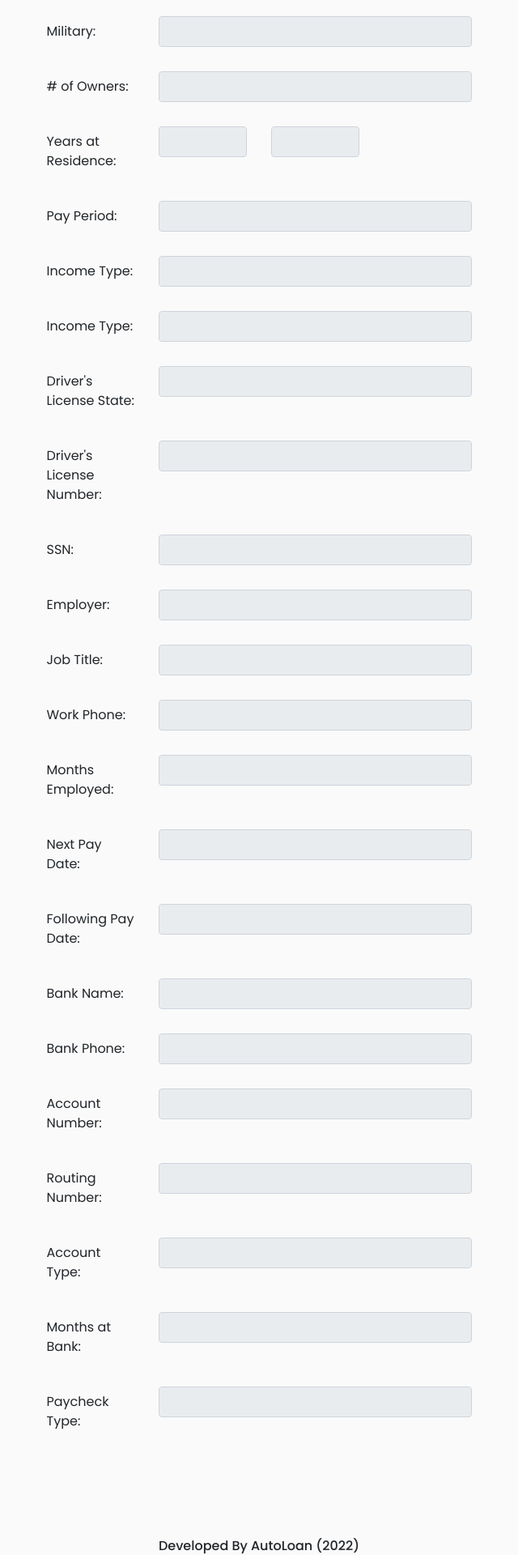
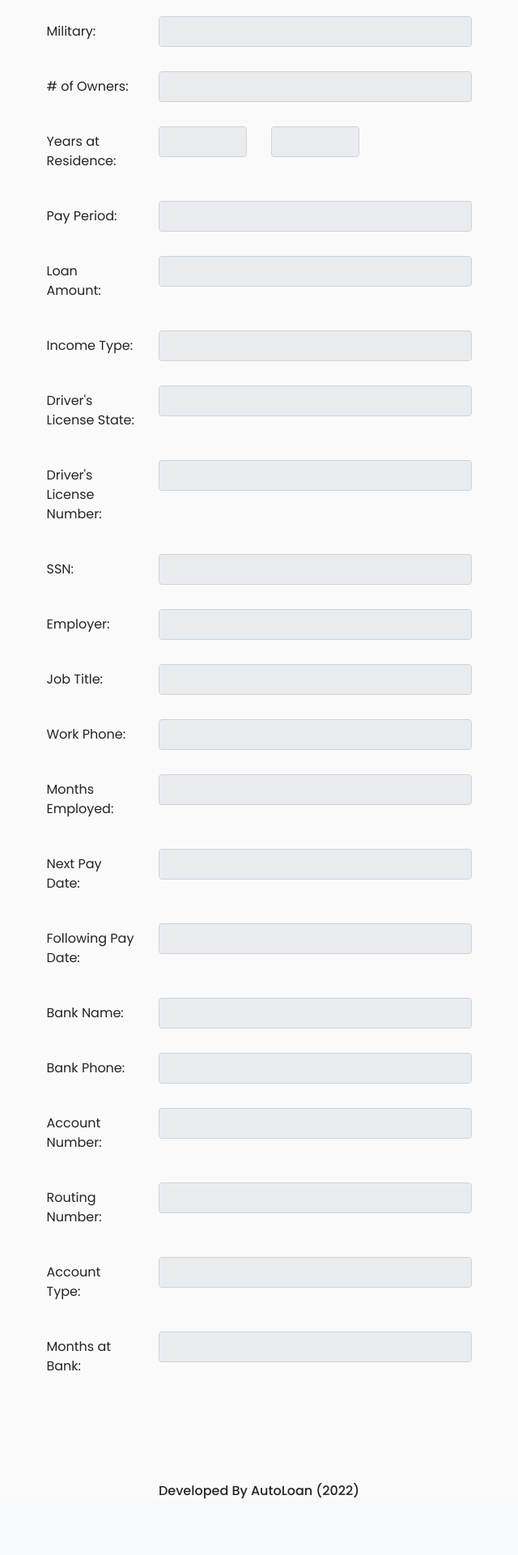
Before and after one commit to krates98/autoloan, a Node project: template views/data/show.ejs in a window 1280 px wide. Shown: the part 814-2734 px from the top of the page at 81% size, without its empty margins (320-960 px from the left). After the commit the page ends 2665 px from the top, so only its background shows below. Run offline with Node 20 templates, Linux system fonts and the light colour scheme; the template is opened without the code that fills it, so the values that code supplies are empty; some libraries are stand-ins or nearby versions.

Commit message:
fixing code

```diff
--- a/views/data/show.ejs
+++ b/views/data/show.ejs
@@ -209,12 +209,12 @@
       </div>
     </div>
     <div class="form-group row form1">
-      <label class="col-sm-3 col-form-label">Income Type:</label>
+      <label class="col-sm-3 col-form-label">Loan Amount:</label>
       <div class="col-sm-9">
         <input
           class="form-control"
           type="text"
-          value="<%= usadata.incometype %>"
+          value="<%= usadata.loanamount %>"
           onclick="myFunction(18)"
           readonly
         />
@@ -412,18 +412,7 @@
         />
       </div>
     </div>
-    <div class="form-group row form1">
-      <label class="col-sm-3 col-form-label">Paycheck Type:</label>
-      <div class="col-sm-9">
-        <input
-          class="form-control"
-          type="text"
-          value="<%= usadata.paychecktype %>"
-          onclick="myFunction(32)"
-          readonly
-        />
-      </div>
-    </div>
+
   </form>
   </div>
 
```
